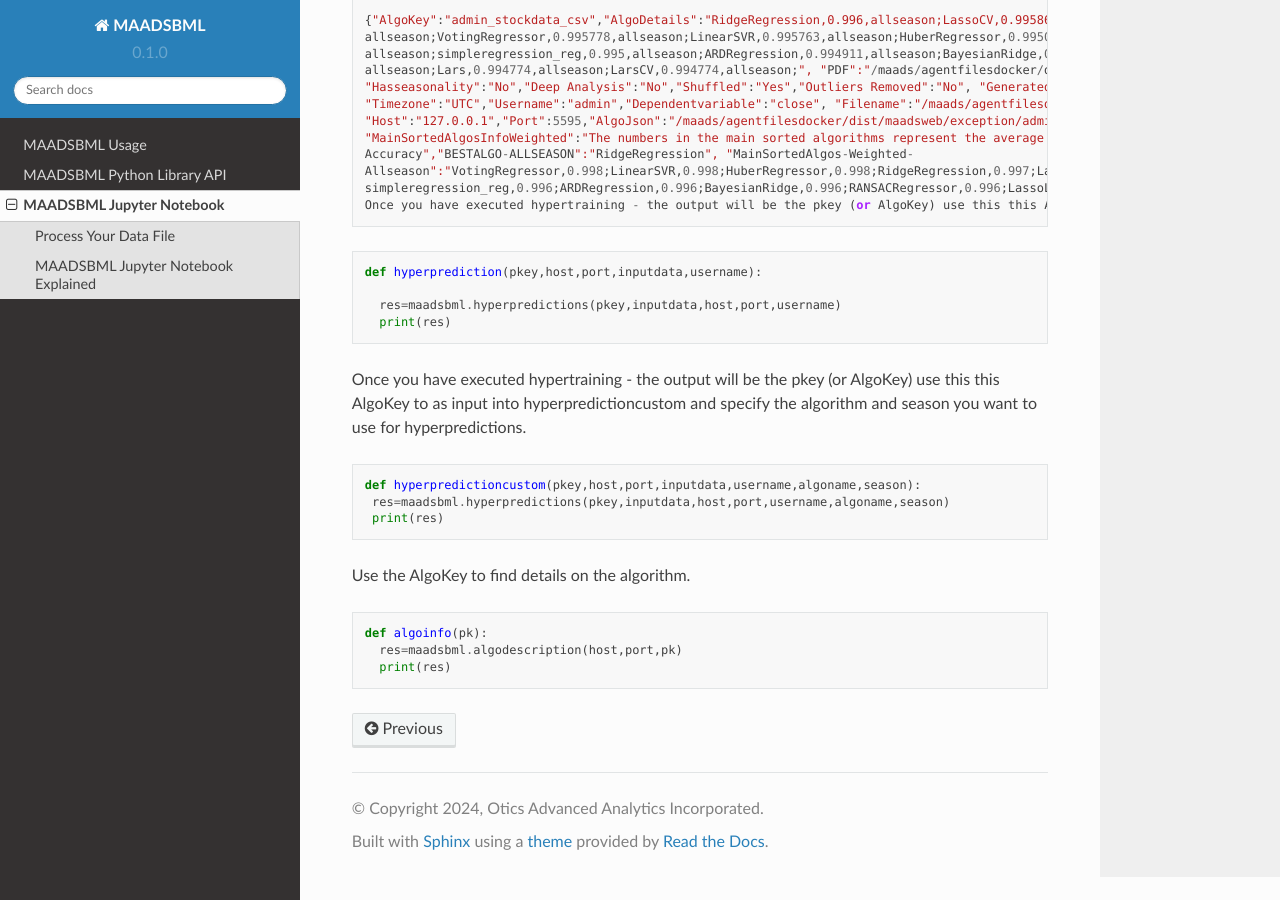
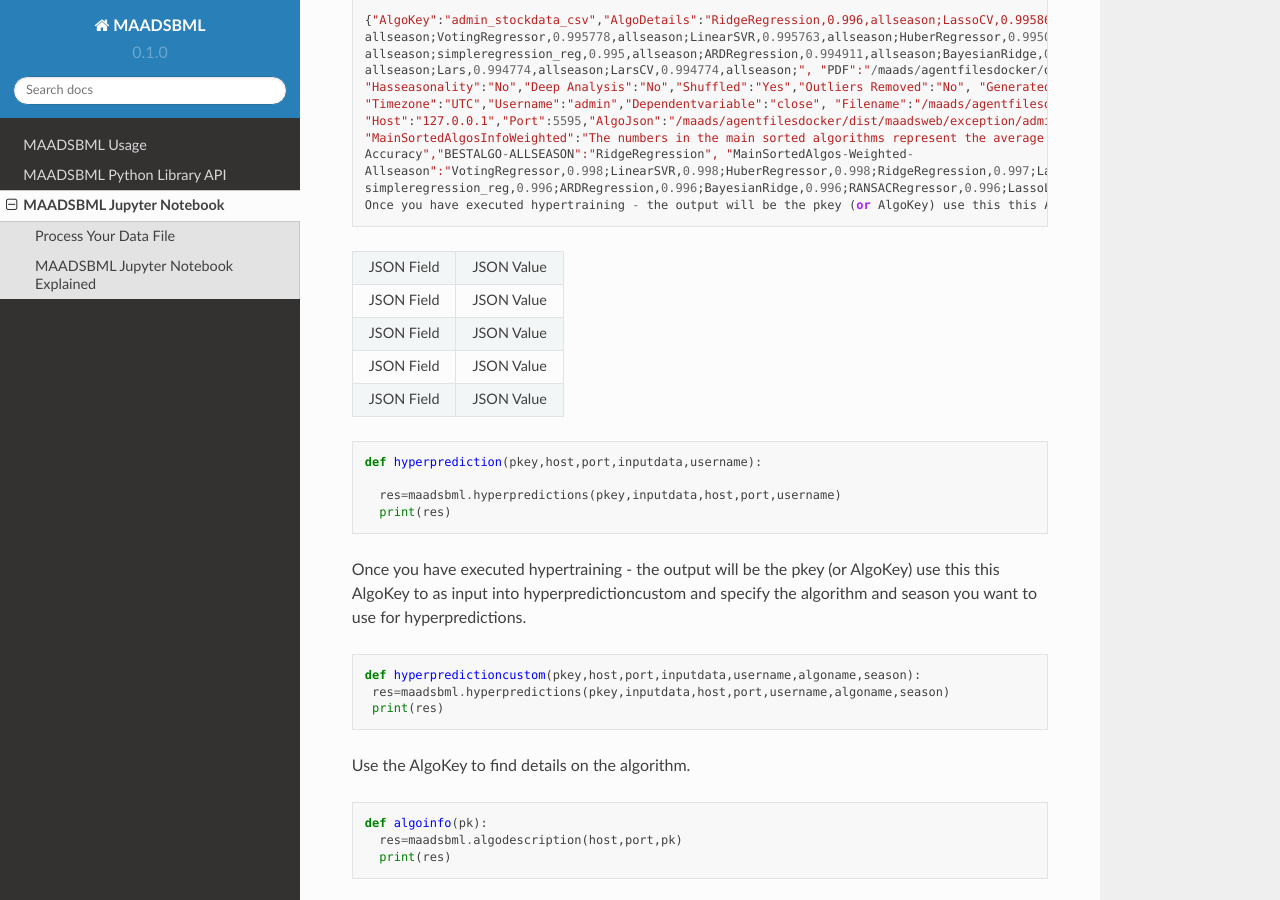
Before and after one commit to smaurice101/maadsbml, a Sphinx documentation site: the page built from docs/source/maadsbmlnotebook.rst, in a window 1280 px wide and 900 px high, scrolled down 2422 px. Built offline with Sphinx 7.4.7 and the Read the Docs theme 2.0.0, drawn with Linux system fonts in a browser that asks for light colours.

Commit message:
Update maadsbmlnotebook.rst

```diff
--- a/docs/source/maadsbmlnotebook.rst
+++ b/docs/source/maadsbmlnotebook.rst
@@ -147,6 +147,19 @@
    simpleregression_reg,0.996;ARDRegression,0.996;BayesianRidge,0.996;RANSACRegressor,0.996;LassoLarsIC,0.996", "BESTALGOWEIGHTED-ALLSEASON":"VotingRegressor"}
    Once you have executed hypertraining - the output will be the pkey (or AlgoKey) use this this AlgoKey to as input into hyperprediction.
 
+.. list-table::
+
+   * - JSON Field
+     - JSON Value
+   * - JSON Field
+     - JSON Value
+   * - JSON Field
+     - JSON Value
+   * - JSON Field
+     - JSON Value
+   * - JSON Field
+     - JSON Value
+
 
 .. code-block::
 
```
